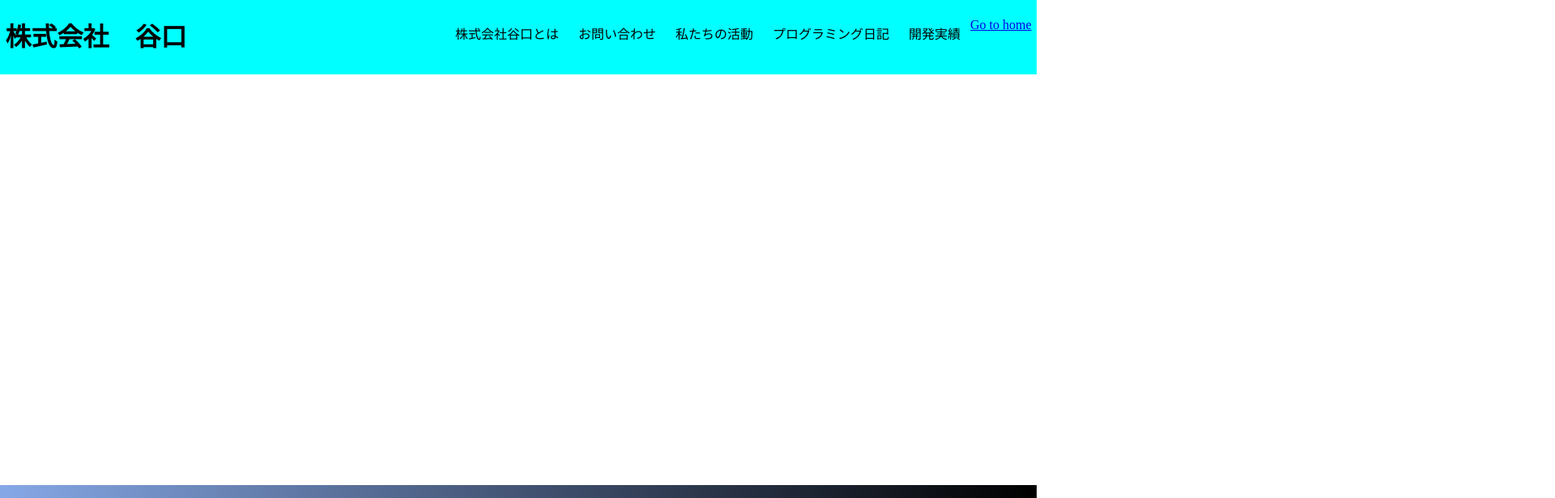
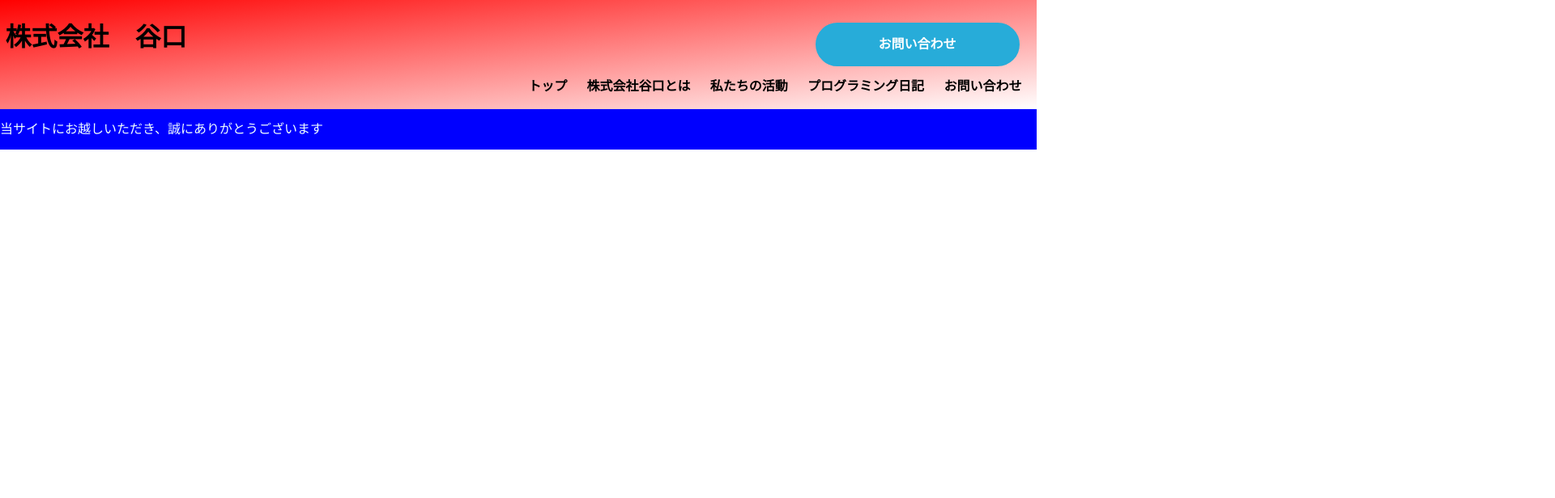
Before and after one commit to guchondayo/sidejob-myHomepage, a Vue app: page / in a window 1280 px wide. Shown: the top 616 px of the page at 81% size, 1920 px wide, since content can reach past the window. Built offline with nearby package versions, Linux system fonts and the light colour scheme.

Commit message:
feature/second/makeHeader一旦完成

```diff
--- a/src/App.vue
+++ b/src/App.vue
@@ -1,6 +1,6 @@
 <template>
   <div id="app">
-    <Header :name=headerTopic :corporation=corporation></Header>
+    <Header :name=headerTopic :corporation=corporation :barner=barnerSentence></Header>
     <!-- ↓こいつが必要 -->
     <router-view />
     <Footer :name=headerTopic :corporation=corporation></Footer>
@@ -19,8 +19,9 @@ export default {
     return {
       corporation:"株式会社　谷口",
       // headerTopic:"お問い合わせ"
-      headerTopic:["株式会社谷口とは","お問い合わせ","私たちの活動","プログラミング日記","開発実績"],
+      headerTopic:["トップ","株式会社谷口とは","お問い合わせ","私たちの活動","プログラミング日記","開発実績"],
       // footerTopic:{contact:"お問い合わせ",aboutUs:"私たちの活動",diary:"プログラミング日記",result:"開発実績"}
+      barnerSentence:"当サイトにお越しいただき、誠にありがとうございます"
     }
   },
   components: {
@@ -30,6 +31,8 @@ export default {
 </script>
 
 <style>
-
+    p{
+        margin:0;
+    }
 
 </style>
--- a/src/components/HeaderComponent.vue
+++ b/src/components/HeaderComponent.vue
@@ -1,13 +1,23 @@
 <template>
     <header>
-        <div class="top-header">
-            <h1>{{ corporation }}</h1>
-            <nav class="top-menu">
+        <div class="top-header-container">
+            <div class="top-header">
+                <h1>{{ corporation }}</h1>
+                <router-link to="/contact" class="btn_04">{{ name[2]}}</router-link>
+            </div>
+            <nav>
                 <ul class="top-right-nav">
-                    <li v-for="(value, key) in name" :key="key">{{ value }}</li>
-                    <router-link to="/about">Go to home</router-link>
+                    <!-- <li v-for="(value, key) in name" :key="key">{{ value }}</li> -->
+                    <li><router-link to="/">{{ name[0]}}</router-link></li>
+                    <li><router-link to="/about">{{ name[1]}}</router-link></li>
+                    <li><router-link to="/activity">{{ name[3]}}</router-link></li>
+                    <li><router-link to="/diary">{{ name[4]}}</router-link></li>
+                    <li><router-link to="/contact">{{ name[2]}}</router-link></li>
                 </ul>
             </nav>
+        </div>
+        <div class="barnner">
+            <p>{{ barner }}</p>
         </div>
     </header>
 </template>
@@ -23,29 +33,132 @@
             },
             corporation:{
                 type:String
+            },
+            barner:{
+                type:String
             }
         }
-    }
+        }
 </script>
 
 <style scoped>
     header{
-        height: 100px;
         margin: 0;
+        padding: 0;
+    }
+    .top-header-container{
+        min-height:100px;
+        background-image:linear-gradient(to left top, white, red);
+        padding: 0.5%;
+    }
+    .top-header{
+        position:relative;
+    }
+    .top-header a{
+        position:absolute;
+        top: 0;
+        right:15px;
     }
 
-    .top-header{
-        background-color: aqua;
-        padding: 0.5%;
-        display: flex;
-        justify-content: space-between;
-    }
+
     .top-right-nav li{
         padding: 12px;
+        font-weight: bold;
     }
+
     .top-right-nav{
         display: flex;
         justify-content: space-around;
-        list-style:none
+        margin: 0 0 0 auto;
+        width: 50%;
     }
+    /* 右寄せの方法、widthとmarginを指定 */
+    /* https://1-notes.com/css-animation-iteration-count/ */
+    /* ヘッダーのマイルール */
+    /* ＊同列で左右→flex */
+    /* ＊単純に右にしたいmarginを使った右寄せの法則 */
+    ul{
+        list-style:none;
+    }
+    li a {
+        text-decoration: none;
+        position:relative;
+        color:black;
+    }
+    /* https://hakenblog.com/css-hover-underline-animation/ */
+    li a:after{
+        position: absolute;
+        left: 0;
+        content:'';
+        width:0;
+        height:2px;
+        background: #000000;
+        bottom:-3px;
+        visibility: hidden;
+    }
+    li a:hover::after{
+        visibility: visible;
+        animation:0.5s 0s forwards underBar;
+    }
+    @keyframes underBar{
+        from{
+            bottom: -3px;
+        }
+        to{
+            width: 100%;
+        }
+    }
+    /* https://hakenblog.com/css-hover-underline-animation/ */
+    .barnner{
+        min-height:50px;
+        background-color: blue;
+        position: relative;
+    }
+    /* positionを使うときは、長さも考慮しておくこと */
+    .barnner p{
+        position: absolute;
+        top: 50%;
+        transform: translateY(-50%);
+        left: 0;
+        animation: 5s 0s infinite barner;
+        color: azure;
+        font: bold;
+    }
+    /* top/transform */
+    /* https://arts-factory.net/position/ */
+    /* overfrowがうまくいかなかったのでopacity:0;で誤魔化しました */
+    @keyframes barner {
+        0%{
+            left: 0;
+        }
+        60%{
+            opacity: 0;
+        }
+        100%{
+            left: 120%;
+        }
+    }
+
+    /* ボタン */
+    /* https://excellent.ne.jp/homepage/6562/ */
+    a.btn_04 {
+	display: block;
+	text-align: center;
+	vertical-align: middle;
+	text-decoration: none;
+	width: 120px;
+	margin: auto;
+	padding: 1rem 4rem;
+	font-weight: bold;
+	border: 2px solid #27acd9;
+	background: #27acd9;
+	color: #fff;
+	border-radius: 100vh;
+	transition: 0.5s;
+    }
+    a.btn_04:hover {
+        color: #27acd9;
+        background: #fff;
+    }
+
 </style>
--- a/src/components/TopPage.vue
+++ b/src/components/TopPage.vue
@@ -12,7 +12,6 @@
                 <li>ブログ始めました</li>
                 <li>ブログ始めました</li>
             </ul>
-
         </div>
     </div>
 </template>
--- /dev/null
+++ b/src/components/view/ActivityComponent.vue
@@ -0,0 +1,3 @@
+<template>
+    <p>私たちの活動</p>
+</template>
--- a/src/components/view/ContactForm.vue
+++ b/src/components/view/ContactForm.vue
@@ -1,3 +1,3 @@
 <template>
-    <p>あああ</p>
+    <p>お問い合わせ</p>
 </template>
--- /dev/null
+++ b/src/components/view/ProgrammingComponent.vue
@@ -0,0 +1,3 @@
+<template>
+    <p>プログラミング日記</p>
+</template>
--- a/src/main.js
+++ b/src/main.js
@@ -7,6 +7,7 @@ Vue.config.productionTip = false
 
 new Vue({
   render: h => h(App),
+
   router
 }).$mount('#app')
 // exportされたルータを登録する
--- a/src/router.js
+++ b/src/router.js
@@ -4,6 +4,9 @@ import Router from "vue-router"
 // import App from './App.vue'
 import Contact from "./components/view/ContactForm"
 import About from "./components/view/AboutComponent"
+
+import Activity from "./components/view/ActivityComponent"
+import Diary from "./components/view/ProgrammingComponent"
 import Top from "./components/TopPage"
 Vue.use(Router)
 
@@ -12,6 +15,8 @@ let router = new Router({
       { path: '/', component: Top },
       { path: '/contact', component: Contact },
       { path: '/about', component: About },
+      { path: '/Activity', component: Activity },
+      { path: '/diary', component: Diary },
     ]
 })
 
```
